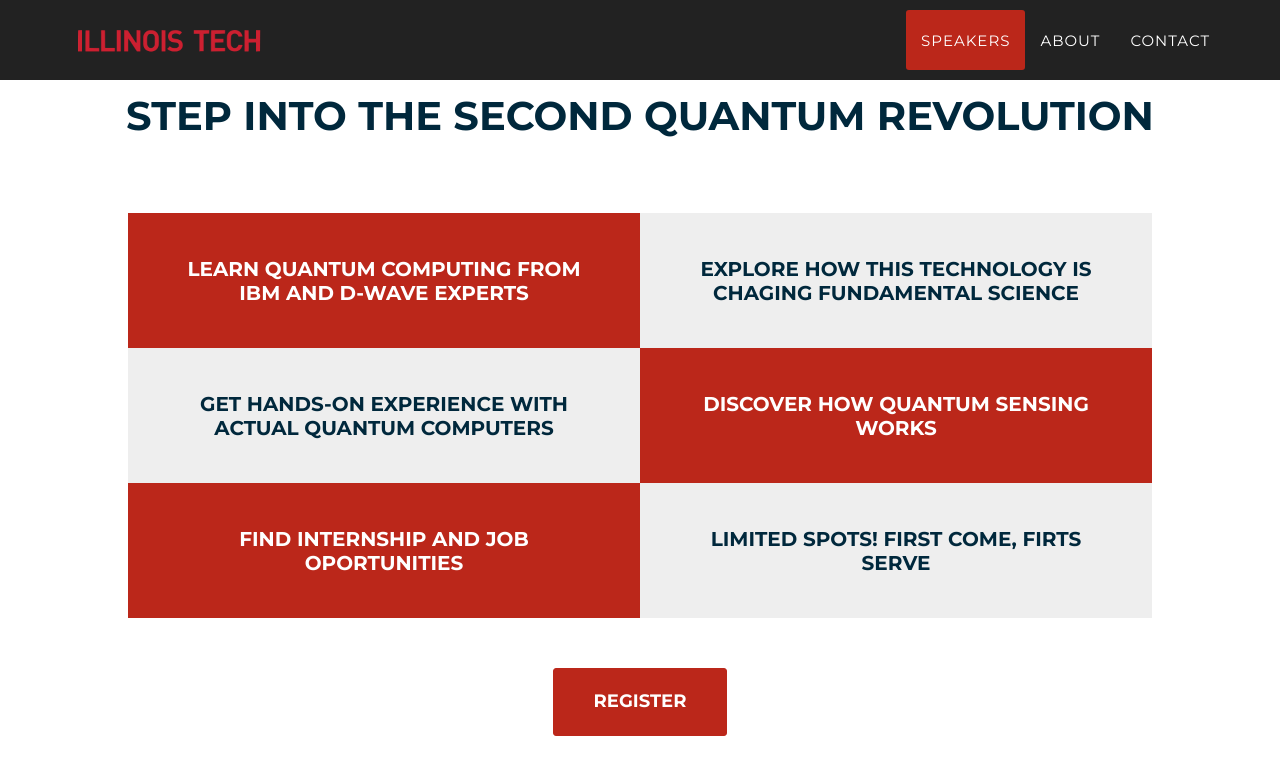
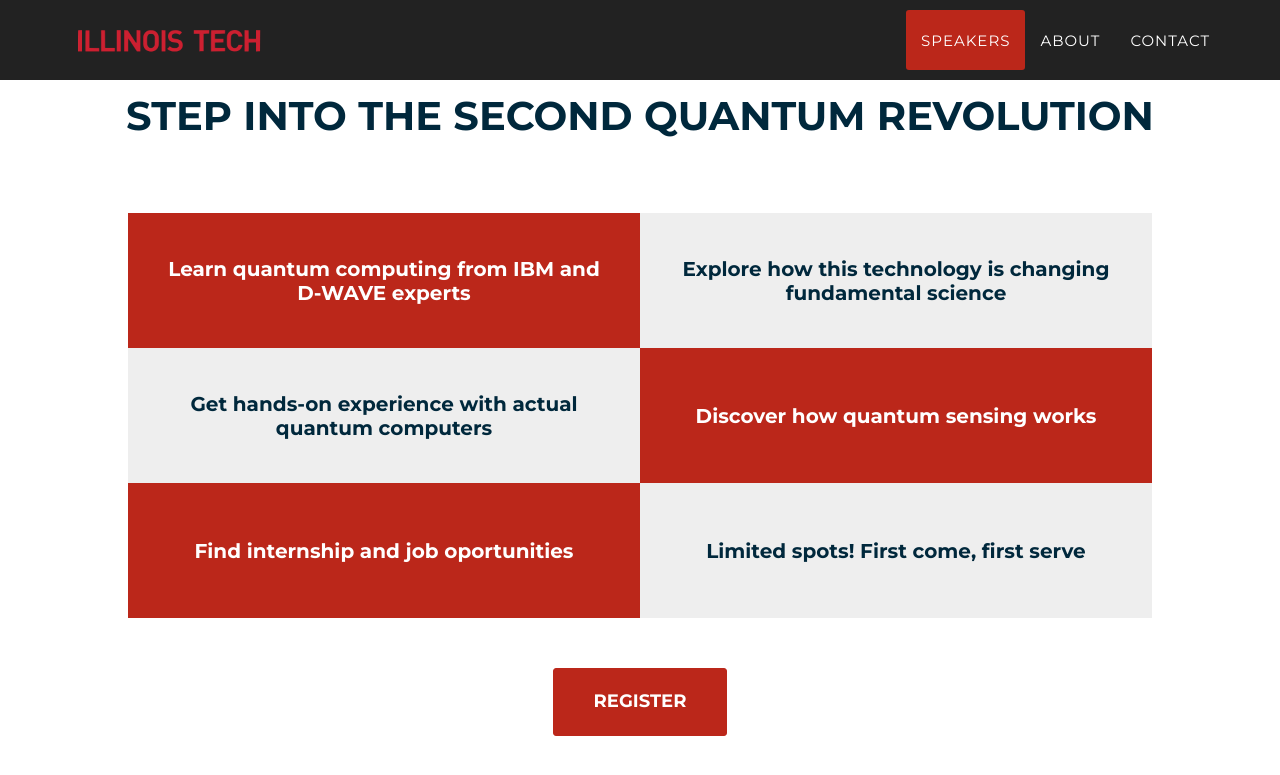
Before and after one commit to pedrorrivero/iit-qc-workshop, a Jekyll site: the page built from _pages/index.html, in a window 1280 px wide and 900 px high, scrolled down 956 px. Shown: the top 775 px of the window. Built offline with Jekyll 4.4.1, drawn with Linux system fonts in a browser that asks for light colours; some web fonts are replaced.

Commit message:
Fixed intro home include

```diff
--- a/_data/intro.yml
+++ b/_data/intro.yml
@@ -1,6 +1,6 @@
 - Learn quantum computing from IBM and D-WAVE experts
-- Explore how this technology is chaging fundamental science
+- Explore how this technology is changing fundamental science
 - Find internship and job oportunities
 - Get hands-on experience with actual quantum computers
 - Discover how quantum sensing works
-- Limited spots! First come, firts serve
+- Limited spots! First come, first serve
--- a/_includes/css/agency.css
+++ b/_includes/css/agency.css
@@ -486,7 +486,7 @@ header .intro-text .intro-heading {
   align-items: center;
   justify-content: center;
   text-align: center;
-  text-transform: uppercase;
+  text-transform: none;
   font-size: 20px;
   font-weight: 1000;
   line-height: 24px;
```
